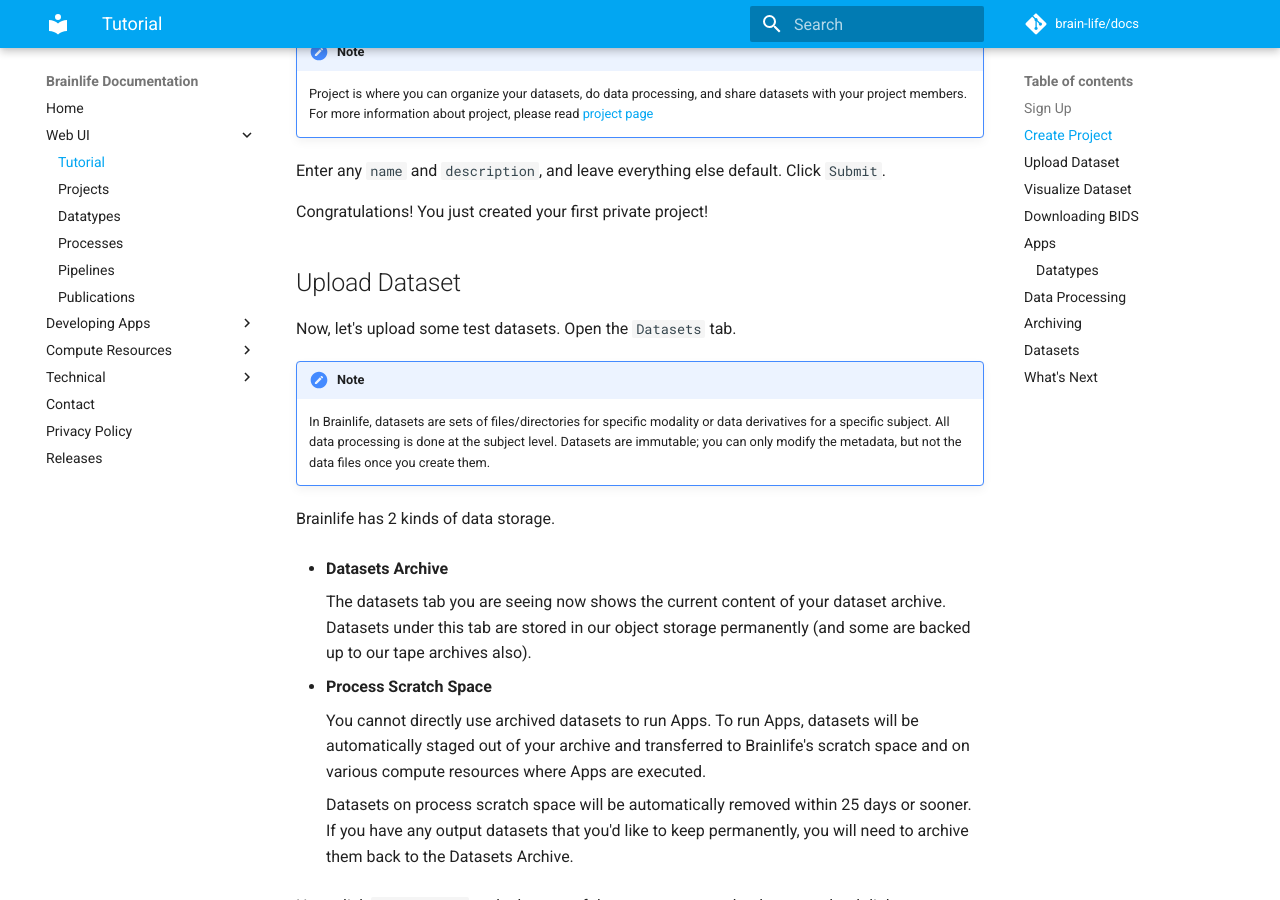
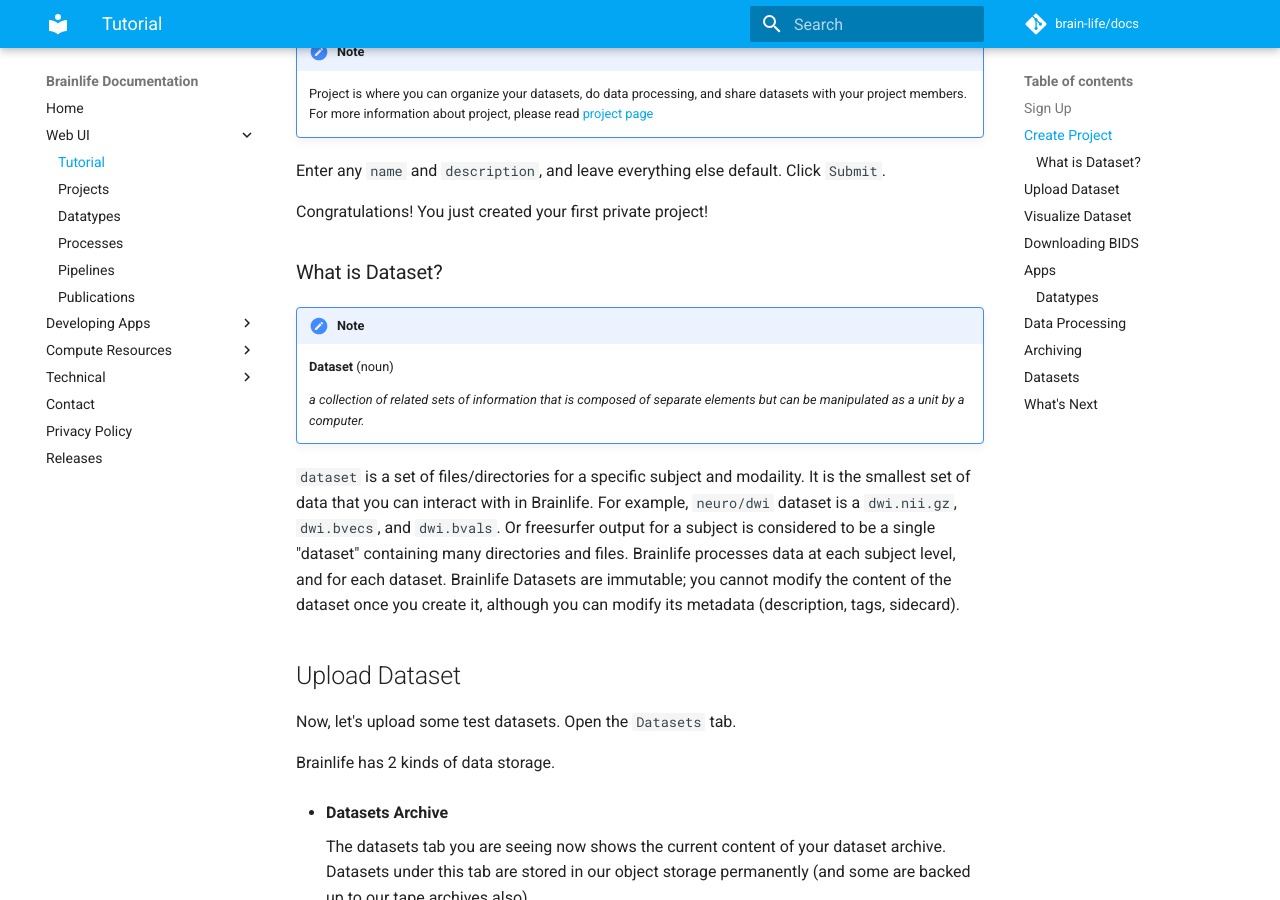
Before and after one commit to brainlife/docs, an MkDocs documentation site: the page built from docs/user/tutorial.md, in a window 1280 px wide and 900 px high, scrolled down 1525 px. Built offline with MkDocs 1.6.1 and Material for MkDocs 9.7.7, drawn with Linux system fonts in a browser that asks for light colours; comment, search, counter and statistics services are not loaded; old or Windows-style settings are respelled for this version of MkDocs.

Commit message:
added what is dataset

```diff
--- a/docs/user/tutorial.md
+++ b/docs/user/tutorial.md
@@ -37,12 +37,19 @@
 
 Congratulations! You just created your first private project!
 
+### What is Dataset?
+
+!!! note
+
+    **Dataset** (noun)
+
+    *a collection of related sets of information that is composed of separate elements but can be manipulated as a unit by a computer.*
+
+`dataset` is a set of files/directories for a specific subject and modaility. It is the smallest set of data that you can interact with in Brainlife. For example, `neuro/dwi` dataset is a `dwi.nii.gz`, `dwi.bvecs`, and `dwi.bvals`. Or freesurfer output for a subject is considered to be a single "dataset" containing many directories and files. Brainlife processes data at each subject level, and for each dataset. Brainlife Datasets are immutable; you cannot modify the content of the dataset once you create it, although you can modify its metadata (description, tags, sidecard).
+
 ## Upload Dataset
 
 Now, let's upload some test datasets. Open the `Datasets` tab.
-
-!!! note
-    In Brainlife, datasets are sets of files/directories for specific modality or data derivatives for a specific subject. All data processing is done at the subject level. Datasets are immutable; you can only modify the metadata, but not the data files once you create them.
 
 Brainlife has 2 kinds of data storage.
 
```
